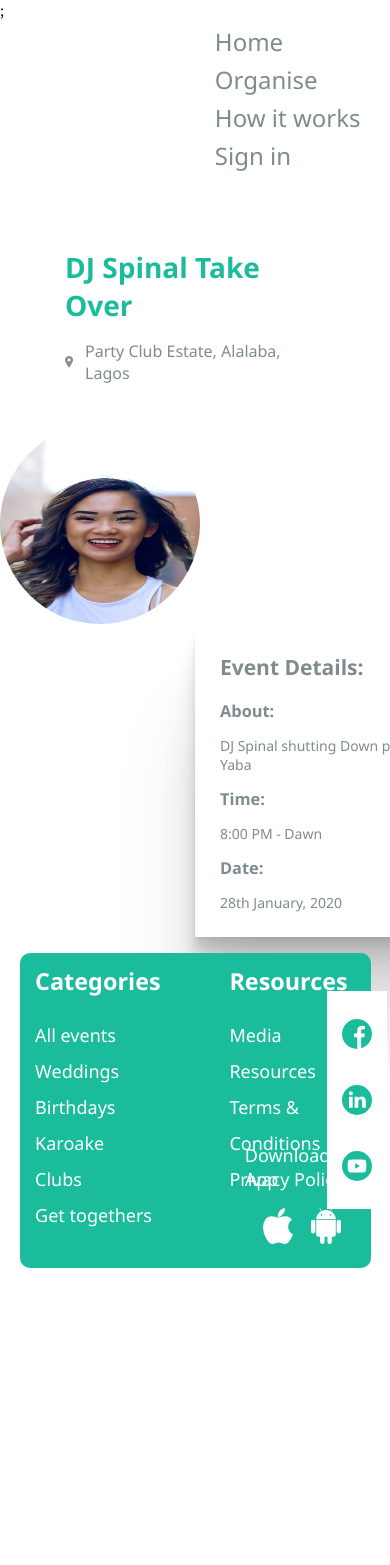
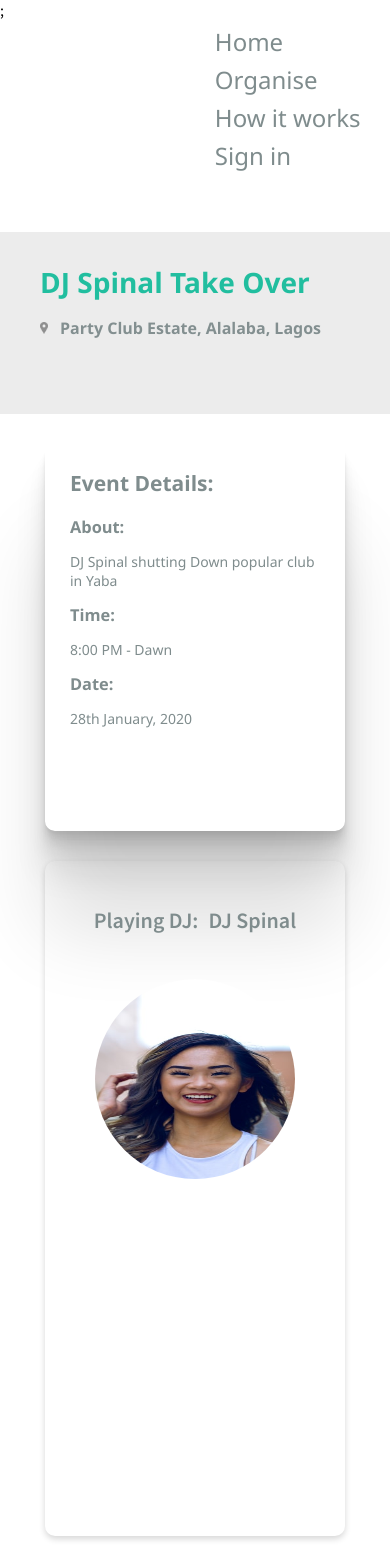
Before and after one commit to meekg33k/sca-code-queens, a React (Create React App) app: page /event in a window 390 px wide. Shown: the top 1565 px of the page. Before the commit the page ends 1315 px from the top, so only its background shows below. Built offline with nearby package versions, Linux system fonts and the light colour scheme.

Commit message:
created CoverPhoto component, adjusted EventDetails component, made both component responsive

```diff
--- /dev/null
+++ b/src/components/CoverPhoto/CoverPhoto.css
@@ -0,0 +1,26 @@
+.coverPhoto {
+    margin: 15px 0 15px 45px;
+    text-align: center;
+    border-radius: 10px 10px;
+    height: 80vh;
+    box-shadow: 0px 3px 6px #00000029 ;
+  -webkit-box-shadow: 0px 3px 6px #00000029;
+  -moz-box-shadow: 0px 3px 6px #00000029;
+}
+
+.coverText {
+    display: flex;
+   display: inline-flex;
+   margin: 45px;
+   font-size: 18px;
+   font-weight: 600;
+   /*align-items: center;*/
+}
+
+.coverFirst {
+    margin-right: 10px;
+}
+
+.coverPhoto > img {
+    margin: 15px 0;
+}
--- /dev/null
+++ b/src/components/CoverPhoto/index.js
@@ -0,0 +1,23 @@
+import React from "react";
+import Image from "../Image";
+import Text from "../Text"
+import "./CoverPhoto.css"
+
+
+const CoverPhoto = ({name, coverimg}) => {
+    return (
+        <div className="coverPhoto">
+            <div className="coverText">
+                <div className="coverFirst">
+                    <Text text="Playing DJ:" color="greyish" size="extrasmall" />
+                </div>
+            <Text text={name} color="greyish" size="extrasmall" />
+            </div>
+            <Image source={coverimg} alt="cover photo" width="200px" height="200px" />
+
+        </div>
+    )
+
+};
+
+export default CoverPhoto;
--- a/src/components/EventDetail/EventDetail.css
+++ b/src/components/EventDetail/EventDetail.css
@@ -1,8 +1,11 @@
 .eventDetails{
+    margin: 15px 45px 15px 0;
+    height: 40vh;
     border: 0px grey solid;
+    border-radius: 10px 10px;
     padding: 25px;
     font-size: 14px;
-    width: 280px;
+    /*width: 280px;*/
     box-shadow:
     0 2.8px 2.2px rgba(0, 0, 0, 0.034),
     0 6.7px 5.3px rgba(0, 0, 0, 0.048),
@@ -10,10 +13,10 @@
     0 22.3px 17.9px rgba(0, 0, 0, 0.072),
     0 41.8px 33.4px rgba(0, 0, 0, 0.086),
     0 100px 80px rgba(0, 0, 0, 0.12);
-        /* use flexbox */
+        /* use flexbox
     position: relative;
     left: 50%;
-    bottom: 130%;
+    bottom: 130%; */
 }
 .eventDetails p {
     font-size: 14px !important;
--- a/src/components/Jumbotron/Jumbotron.css
+++ b/src/components/Jumbotron/Jumbotron.css
@@ -25,13 +25,6 @@
   margin: 40px 45px 0 0;
 }
 
-/* kerry added */
-.words > p{
-font-size: 19.4px;
-margin: 25px 0px 30px 0px;
-padding-right: 70px;
-}
-
 @media (max-width: 740px) {
   .photo {
     order: 1;
@@ -42,3 +35,10 @@ padding-right: 70px;
     order: 2;
   }
 }
+
+/* kerry added */
+.words > p{
+  font-size: 19.4px;
+  margin: 25px 0px 30px 0px;
+  padding-right: 70px;
+  }
--- a/src/components/Location/Location.css
+++ b/src/components/Location/Location.css
@@ -1,5 +1,9 @@
 .locationName {
-  margin: 15px 65px 40px 65px;
+  margin-left: 0px;
+  height: 15vh;
+  background: #ECECEC 0% 0% no-repeat padding-box;
+  opacity: 97%;
+  padding: 15px 65px 40px 40px;
 }
 
 .locationName > p:first-child {
@@ -14,6 +18,7 @@
   align-items: center;
   color: #7f8c8d;
   font-size: 22px;
+  font-weight: 600;
 }
 
 .locationText p {
--- a/src/components/Song/index.js
+++ /dev/null
@@ -1,14 +0,0 @@
-import React from "react";
-import Images from "../Image";
-
-
-const cover = "./assets/smiley.jpg"
-const Song = () => {
-    return (
-
-        <Images source={cover} alt="cover photo" width="200px" height="200px" />
-    )
-
-};
-
-export default Song;
--- a/src/components/Text/Text.css
+++ b/src/components/Text/Text.css
@@ -11,7 +11,7 @@
 }
 
 .extrasmall {
-  font-size: 18px;
+  font-size: 22px;
 }
 
 .default,
--- /dev/null
+++ b/src/pages/EventPage/EventPage.css
@@ -0,0 +1,31 @@
+body {
+    overflow-x: hidden;
+}
+
+.songDetails {
+    display: flex;
+    flex-wrap: wrap;
+    justify-content: space-between;
+}
+
+.photoCover {
+    flex-basis: 60%;
+}
+
+.eventDetail {
+    flex-basis: 35%;
+}
+
+@media (max-width: 740px) {
+    .eventDetail {
+      order: 1;
+      flex-basis: 100%;
+      margin-left: 45px;
+      margin-top: 15px;
+    }
+    .photoCover {
+      order: 2;
+      flex-basis: 100%;
+      margin-right: 45px;
+    }
+  }
--- a/src/pages/EventPage/index.js
+++ b/src/pages/EventPage/index.js
@@ -2,8 +2,9 @@ import React from "react";
 import Footer from "../../components/Footer";
 import Navigation from "../../components/Navigation";
 import EventDetail from "../../components/EventDetail";
-import Song from "../../components/Song";
+import CoverPhoto from "../../components/CoverPhoto";
 import Location from "../../components/Location";
+import "./EventPage.css";
 
 export const EventPage = () => {
   return (
@@ -13,11 +14,17 @@ export const EventPage = () => {
         name= "DJ Spinal Take Over"
         location="Party Club Estate, Alalaba, Lagos"
       />
-      <Song />
-      <EventDetail
-      about={"DJ Spinal shutting Down popular club in Yaba"}
-      time={"8:00 PM - Dawn"}
-      date={"28th January, 2020"}/>
+      <div className="songDetails">
+        <div className="photoCover">
+            <CoverPhoto name="DJ Spinal" coverimg="./assets/smiley.jpg" />
+        </div>
+        <div className="eventDetail">
+            <EventDetail
+            about={"DJ Spinal shutting Down popular club in Yaba"}
+            time={"8:00 PM - Dawn"}
+            date={"28th January, 2020"}/>
+        </div>
+      </div>
 
       <Footer />
 
```
Also changed, not shown: 2 other files (tests, documents, lock files or other folders).
